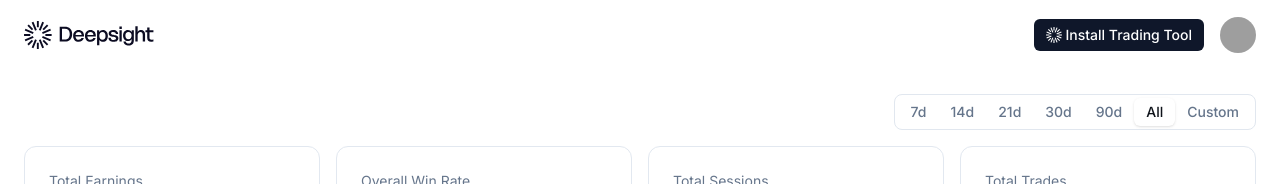
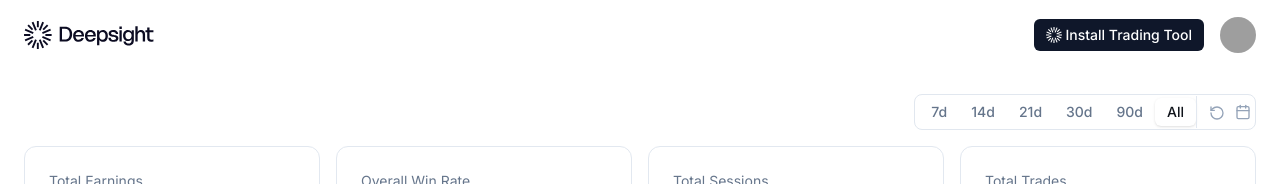
Before and after one commit to codefinger85/Deepsight, a Next.js app: page / in a window 1280 px wide. Shown: the top 184 px of the page. Built offline with nearby package versions, Linux system fonts and the light colour scheme; no server answers; the database is empty; grey boxes are pictures that could not be loaded.

Commit message:
wokring on fixing the calendar

```diff
--- a/src/app/components/chart-area-interactive.tsx
+++ b/src/app/components/chart-area-interactive.tsx
@@ -105,7 +105,11 @@ export function ChartAreaInteractive({ chartData, dateFilter = "90d" }: ChartAre
             }}
             className="aspect-auto h-[250px] w-full"
           >
-            <AreaChart data={scaledData}>
+            <AreaChart
+              data={scaledData}
+              animationDuration={300}
+              animationEasing="ease-in-out"
+            >
               <defs>
                 <linearGradient id="fillWinRate" x1="0" y1="0" x2="0" y2="1">
                   <stop
@@ -196,6 +200,7 @@ export function ChartAreaInteractive({ chartData, dateFilter = "90d" }: ChartAre
                 fill="url(#fillTrades)"
                 stroke="var(--color-tradesCount)"
                 stackId="background"
+                animationDuration={300}
               />
               <Area
                 dataKey="winRate"
@@ -203,6 +208,7 @@ export function ChartAreaInteractive({ chartData, dateFilter = "90d" }: ChartAre
                 fill="url(#fillWinRate)"
                 stroke="var(--color-winRate)"
                 stackId="main"
+                animationDuration={300}
               />
             </AreaChart>
           </ChartContainer>
--- a/src/app/components/section-cards.tsx
+++ b/src/app/components/section-cards.tsx
@@ -49,12 +49,6 @@ export function SectionCards({ initialData, onDateFilterChange }: SectionCardsPr
 
   React.useEffect(() => {
     const fetchData = async () => {
-      // Don't fetch data when in custom mode without a selected range
-      if (dateFilter === "custom") {
-        onDateFilterChange(dateFilter)
-        return
-      }
-
       const filter = dateFilter === "all" ? undefined : dateFilter
       const [
         totalEarnings,
@@ -94,11 +88,6 @@ export function SectionCards({ initialData, onDateFilterChange }: SectionCardsPr
   }, [dateFilter, onDateFilterChange])
 
   const handleTabChange = (value: string) => {
-    if (value === "custom") {
-      // Switch to custom mode - this will show the date picker
-      setDateFilter("custom")
-      return
-    }
     setDateFilter(value)
     setCustomRange({ start: null, end: null }) // Reset custom range when switching to presets
   }
@@ -116,35 +105,28 @@ export function SectionCards({ initialData, onDateFilterChange }: SectionCardsPr
   }
 
   const isCustomMode = typeof dateFilter === 'object' && dateFilter !== null
-  const currentTab = isCustomMode ? "custom" : (typeof dateFilter === 'string' ? dateFilter : "all")
-  const showDatePicker = currentTab === "custom"
+  const currentTab = isCustomMode ? "all" : (typeof dateFilter === 'string' ? dateFilter : "all")
 
   return (
     <Tabs value={currentTab} onValueChange={handleTabChange}>
       <div className="space-y-4">
         <div className="flex justify-end px-4 lg:px-6">
           <div className="flex items-center gap-3">
-            <TabsList className="**:data-[slot=badge]:bg-muted-foreground/30 hidden **:data-[slot=badge]:size-5 **:data-[slot=badge]:rounded-full **:data-[slot=badge]:px-1 @4xl/main:flex bg-white border">
+            <div className="**:data-[slot=badge]:bg-muted-foreground/30 hidden **:data-[slot=badge]:size-5 **:data-[slot=badge]:rounded-full **:data-[slot=badge]:px-1 @4xl/main:flex bg-white border inline-flex h-9 items-center justify-center rounded-lg p-1 text-muted-foreground">
+              <TabsList className="bg-transparent border-0 p-0">
                 <TabsTrigger value="7d">7d</TabsTrigger>
                 <TabsTrigger value="14d">14d</TabsTrigger>
                 <TabsTrigger value="21d">21d</TabsTrigger>
                 <TabsTrigger value="30d">30d</TabsTrigger>
                 <TabsTrigger value="90d">90d</TabsTrigger>
                 <TabsTrigger value="all">All</TabsTrigger>
-              <TabsTrigger value="custom">
-                {isCustomMode && customRange.start && customRange.end
-                  ? `${format(customRange.start, "d MMM")} - ${format(customRange.end, "d MMM")}`
-                  : "Custom"
-                }
-              </TabsTrigger>
               </TabsList>
-            {showDatePicker && (
               <DateRangePicker
                 selectedRange={customRange}
                 onRangeChange={handleCustomRangeChange}
                 onReset={handleCustomReset}
               />
-            )}
+            </div>
           </div>
         </div>
       <div className="grid grid-cols-1 gap-4 px-4 *:data-[slot=card]:bg-gradient-to-t lg:px-6 @xl/main:grid-cols-2 @5xl/main:grid-cols-4">
--- a/src/app/page.tsx
+++ b/src/app/page.tsx
@@ -58,8 +58,6 @@ function PageContent() {
   // Update chart and table data when global date filter changes
   React.useEffect(() => {
     const fetchFilteredData = async () => {
-      if (globalDateFilter === "all") return // SectionCards will handle "all" case
-
       const filter = globalDateFilter === "all" ? undefined : globalDateFilter
       const [chartDataResult, lossReasonsData, confirmationAnalysisData, tradesAnalysisData, dayAnalysisData] = await Promise.all([
         getChartData(), // Chart data doesn't support filtering yet, so keep as is
--- a/src/components/ui/calendar.tsx
+++ b/src/components/ui/calendar.tsx
@@ -1,5 +1,5 @@
 import * as React from "react"
-// import { ChevronLeft, ChevronRight } from "lucide-react" // Removed unused imports
+import { ChevronLeft, ChevronRight } from "lucide-react"
 import { DayPicker } from "react-day-picker"
 import { cn } from "@/lib/utils"
 
@@ -50,6 +50,10 @@ function Calendar({
         day_hidden: "invisible",
         ...classNames,
       }}
+      components={{
+        IconLeft: () => <ChevronLeft className="h-4 w-4" />,
+        IconRight: () => <ChevronRight className="h-4 w-4" />,
+      }}
       {...props}
     />
   )
--- a/src/components/ui/date-range-picker.tsx
+++ b/src/components/ui/date-range-picker.tsx
@@ -56,7 +56,7 @@ export function DateRangePicker({ selectedRange, onRangeChange, onReset }: DateR
               onRangeChange({
                 start: range?.from || null,
                 end: range?.to || null,
-              })
+              });
               if (range?.to) {
                 const popoverTrigger = document.querySelector('[data-state="open"]');
                 if (popoverTrigger) {
```
Lines whose indentation alone changed are shown as unchanged.
